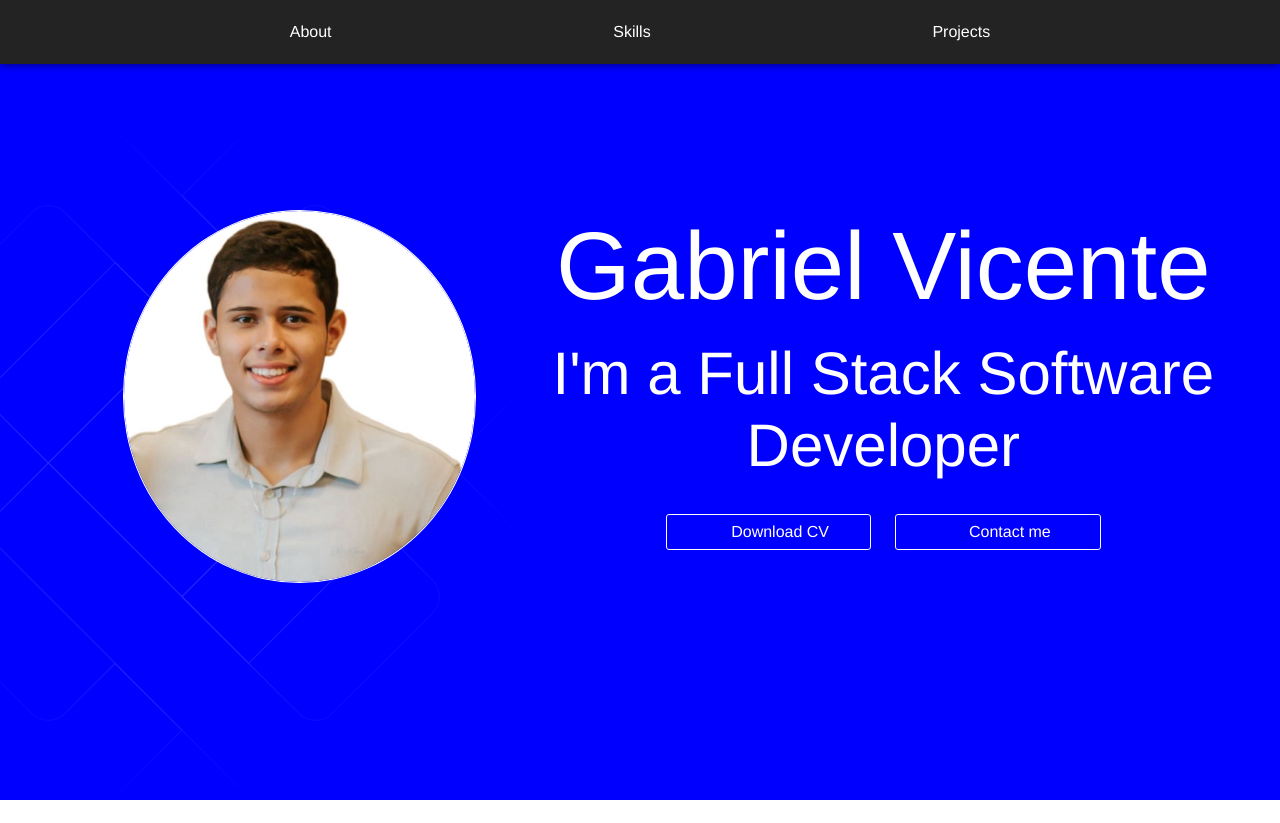
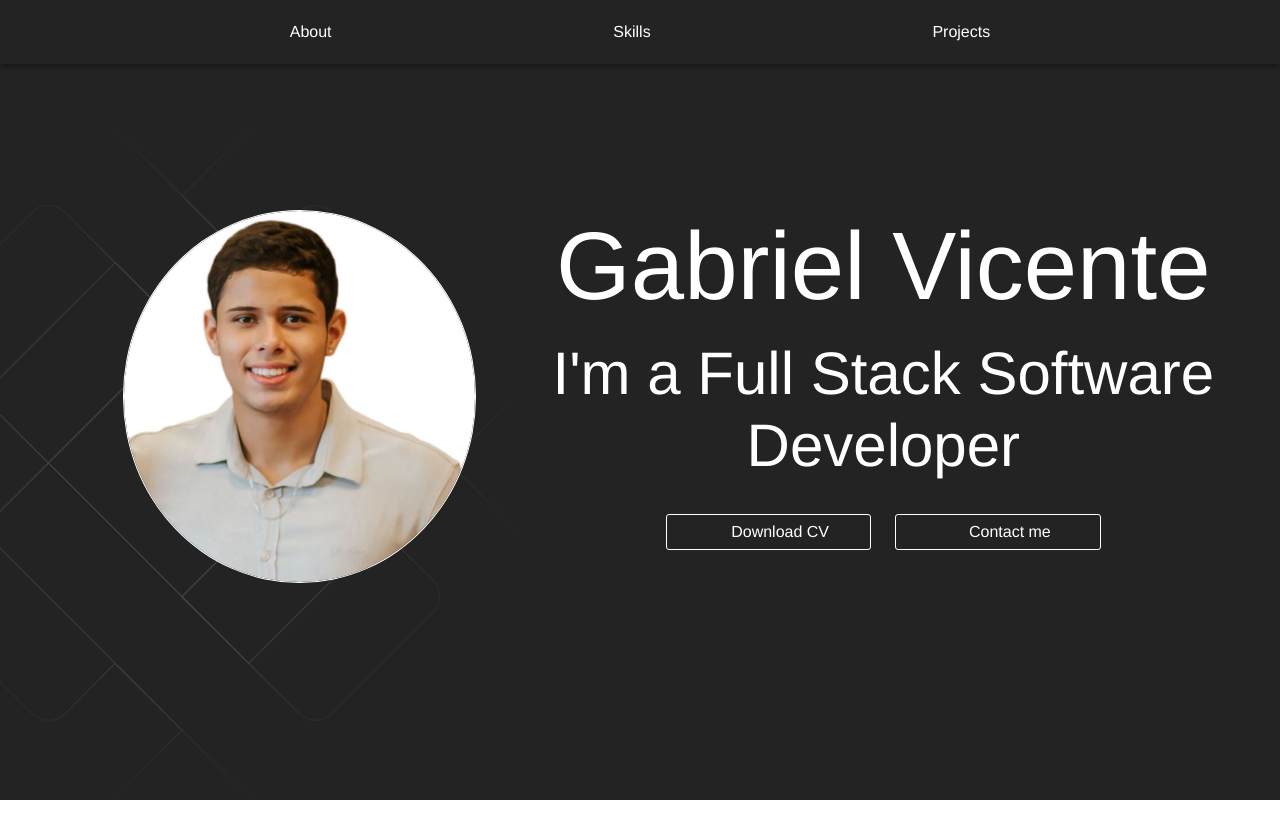
Before and after one commit to gabrielvicente1/my-portfolio, a React (Vite) app: page / in a window 1280 px wide. Built offline with nearby package versions, Linux system fonts and the light colour scheme; some icons are missing.

Commit message:
fix: Herro compenents UI

```diff
--- a/src/pages/Home/sections/Hero/Hero.tsx
+++ b/src/pages/Home/sections/Hero/Hero.tsx
@@ -13,11 +13,9 @@ const Hero = () => {
         display: 'flex',
         alignItems: 'center',
         [theme.breakpoints.up('xs')]: { // <= mobile
-            backgroundColor: 'red',
             paddingTop: '100px'
         },
         [theme.breakpoints.up('md')]: { // >= mobile
-            backgroundColor: 'blue',
             paddingTop: '0'
         },
     }))
```
